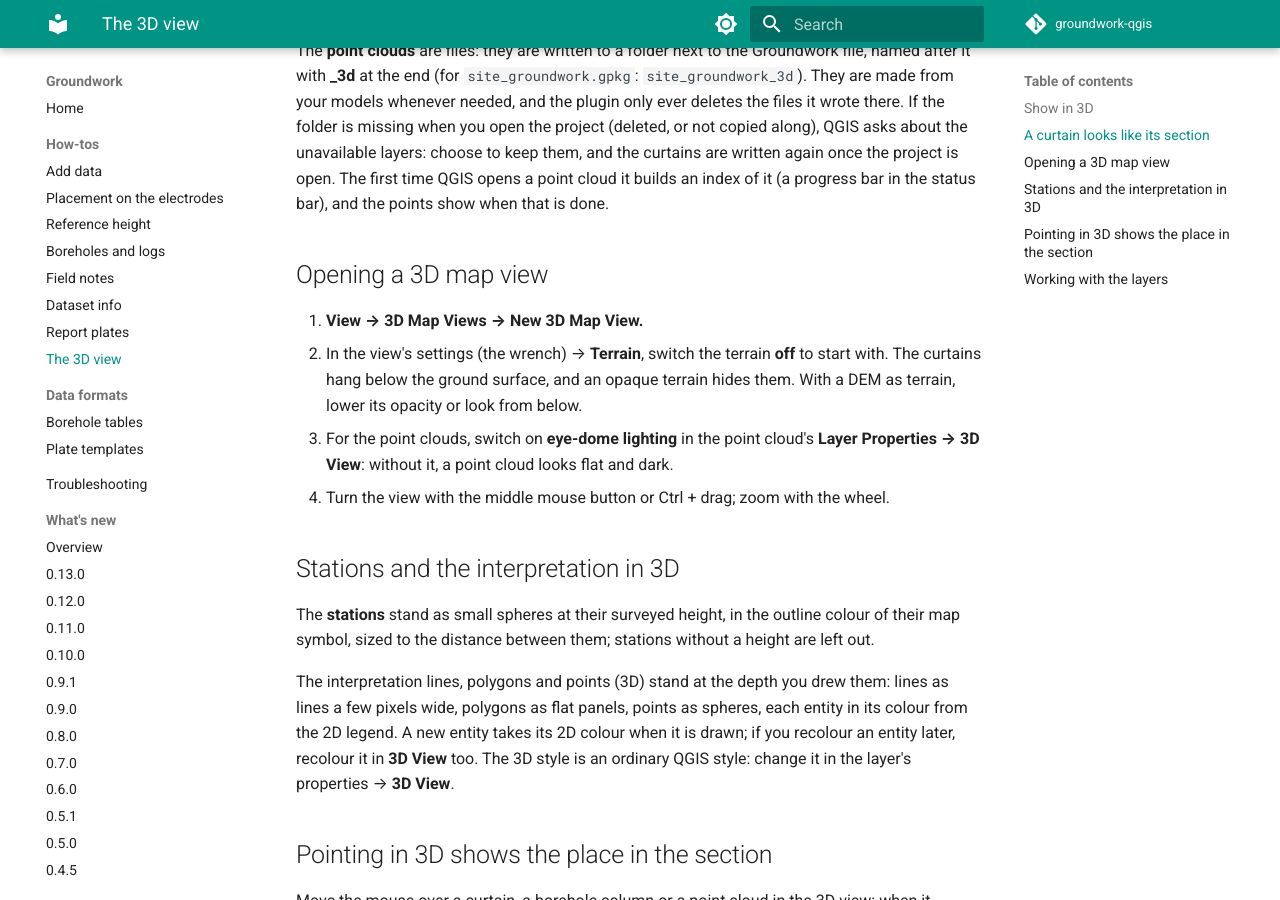
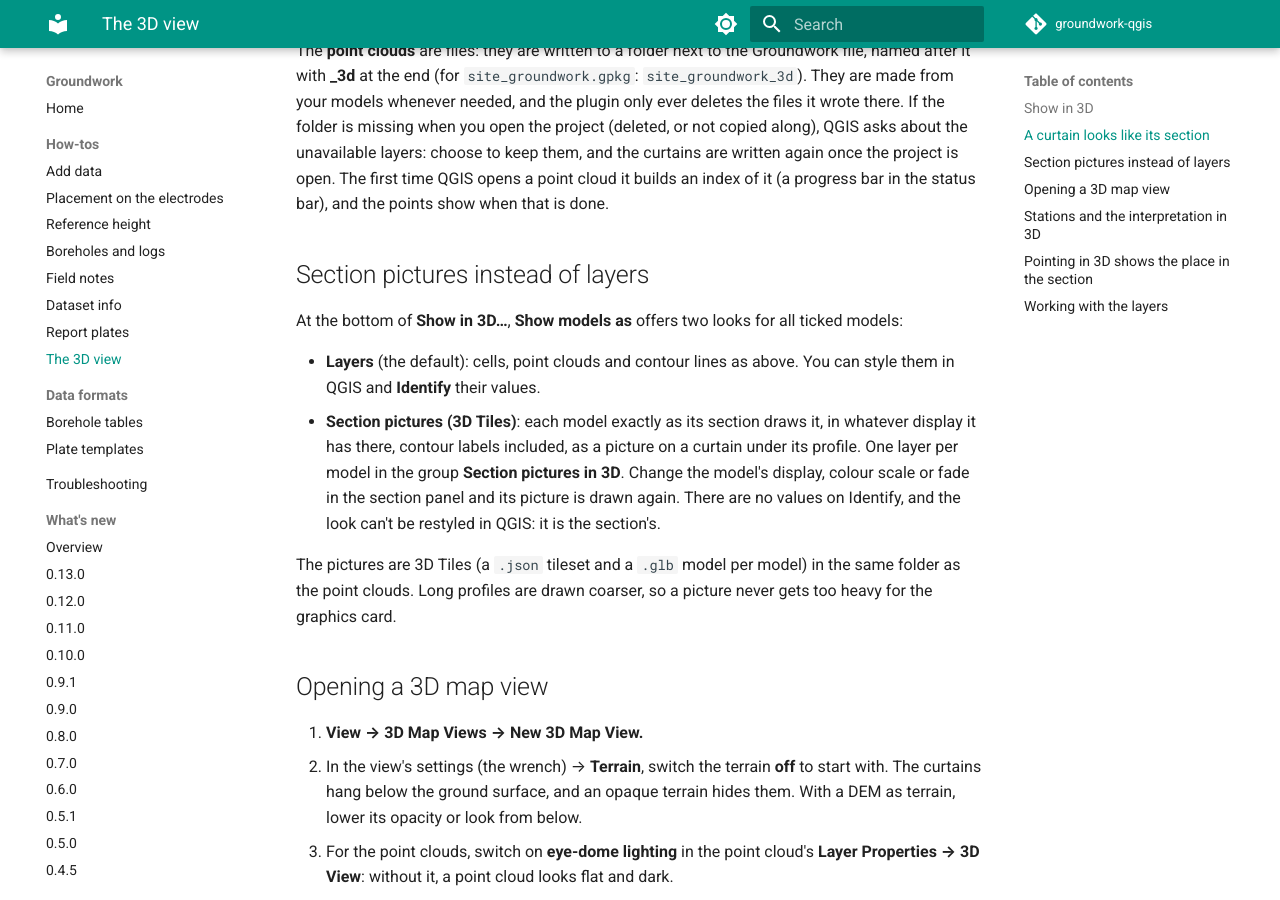
Before and after one commit to SebBenJamin/groundwork-qgis, an MkDocs documentation site: the page built from docs/user/howto/3d-view.md, in a window 1280 px wide and 900 px high, scrolled down 1164 px. Built offline with MkDocs 1.6.1 and Material for MkDocs 9.7.7, drawn with Linux system fonts in a browser that asks for light colours; comment, search, counter and statistics services are not loaded.

Commit message:
docs: section pictures in the 3D view
Co-Authored-By: Claude Opus 5.5 <noreply@anthropic.com>

```diff
--- a/docs/user/howto/3d-view.md
+++ b/docs/user/howto/3d-view.md
@@ -30,6 +30,15 @@ The colour scale and the coverage fade follow too: the faded part is left out of
 
 The **point clouds** are files: they are written to a folder next to the Groundwork file, named after it with **_3d** at the end (for `site_groundwork.gpkg`: `site_groundwork_3d`). They are made from your models whenever needed, and the plugin only ever deletes the files it wrote there. If the folder is missing when you open the project (deleted, or not copied along), QGIS asks about the unavailable layers: choose to keep them, and the curtains are written again once the project is open. The first time QGIS opens a point cloud it builds an index of it (a progress bar in the status bar), and the points show when that is done.
 
+## Section pictures instead of layers
+
+At the bottom of **Show in 3D…**, **Show models as** offers two looks for all ticked models:
+
+- **Layers** (the default): cells, point clouds and contour lines as above. You can style them in QGIS and **Identify** their values.
+- **Section pictures (3D Tiles)**: each model exactly as its section draws it, in whatever display it has there, contour labels included, as a picture on a curtain under its profile. One layer per model in the group **Section pictures in 3D**. Change the model's display, colour scale or fade in the section panel and its picture is drawn again. There are no values on Identify, and the look can't be restyled in QGIS: it is the section's.
+
+The pictures are 3D Tiles (a `.json` tileset and a `.glb` model per model) in the same folder as the point clouds. Long profiles are drawn coarser, so a picture never gets too heavy for the graphics card.
+
 ## Opening a 3D map view
 
 1. **View → 3D Map Views → New 3D Map View.**
```
